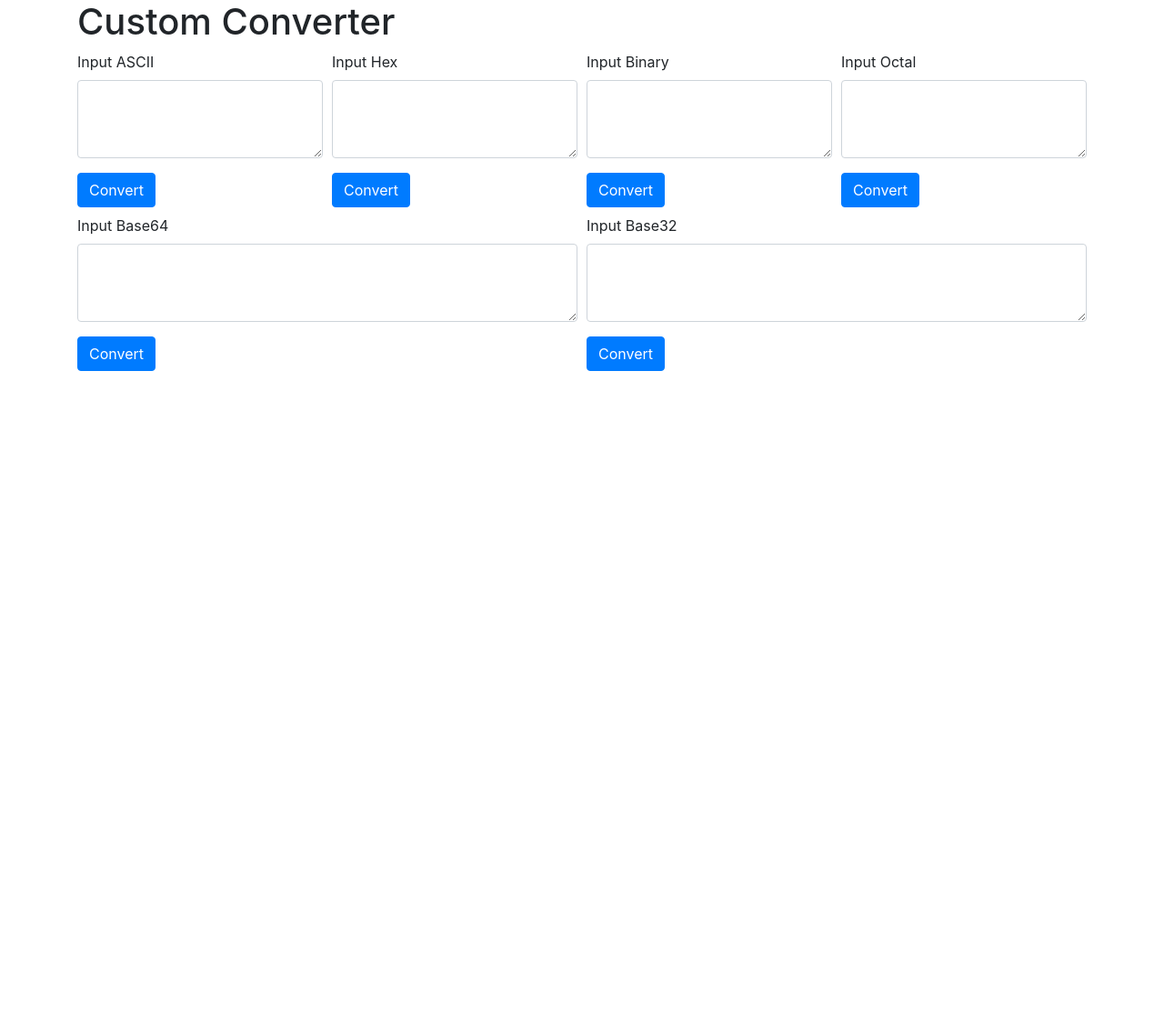
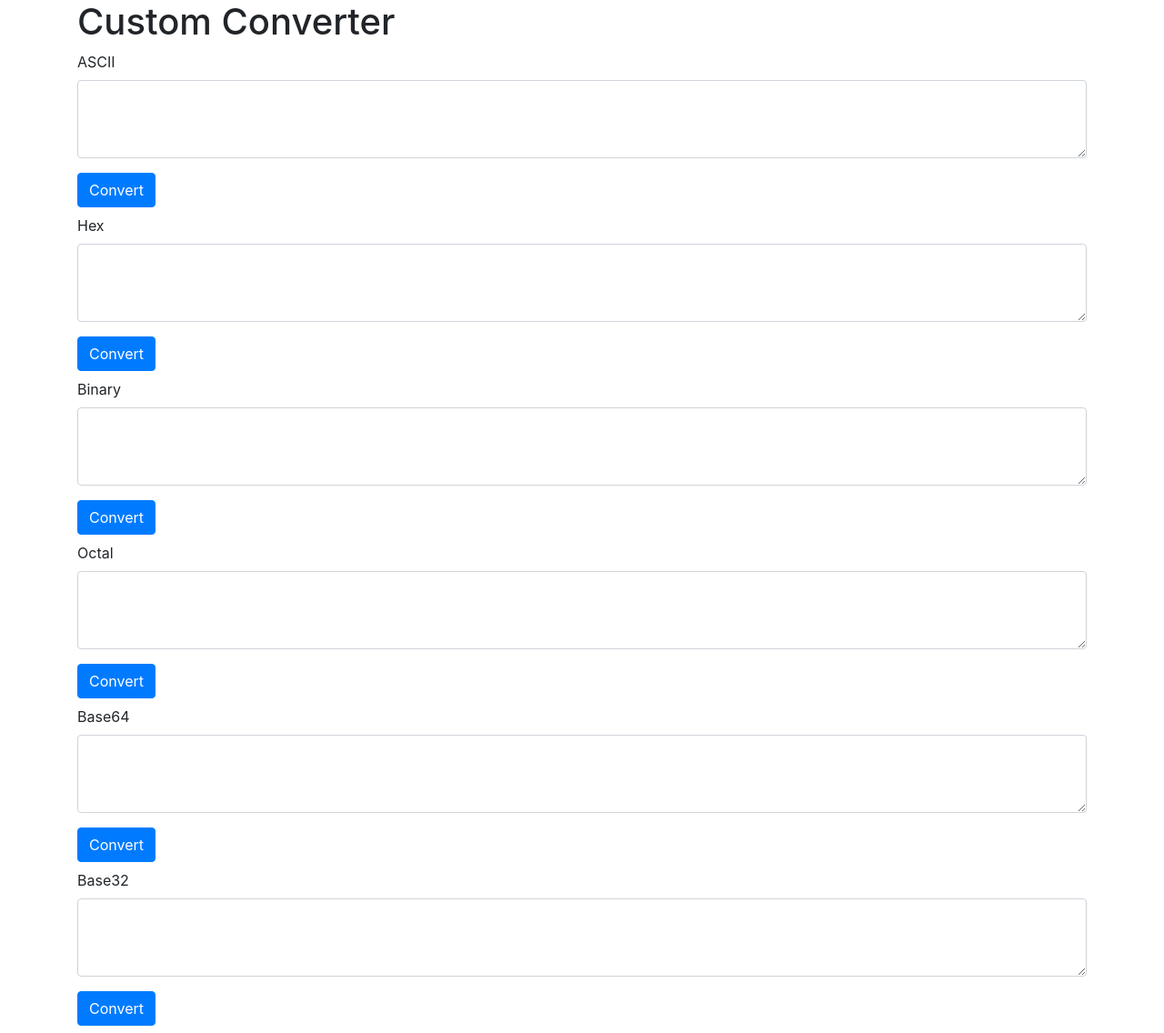
Before and after one commit to nadrojisk/flask-convert, a Flask app: page / in a window 1280 px wide. Shown: the whole page at 91% size. Before the commit the page ends 408 px from the top, so only its background shows below. Run offline with Flask 2, Linux system fonts and the light colour scheme; some libraries are stand-ins or nearby versions.

Commit message:
Updated formatting remove rows

```diff
--- a/src/templates/index.html
+++ b/src/templates/index.html
@@ -29,62 +29,58 @@
             <!-- <div class="alert alert-warning" role="alert" id="error">
             You have entered an invalid character and tried to convert it
         </div> -->
-            <div class="form-row">
 
-                <div class="col">
-                    <!-- <div class="w-25 p-3"> -->
+
+
             <div class="form-group">
-                        <label for="ascii_text">Input ASCII</label>
+                <label for="ascii_text">ASCII</label>
                 <textarea class="form-control" id="ascii_text" name="ascii_text" rows="3"></textarea>
             </div>
             <button type="submit" class="btn btn-primary mb-2" id="ascii_convert" name="ascii">Convert</button>
-                </div>
 
-                <div class="col">
+
+
             <div class="form-group">
-                        <label for="hex_text">Input Hex</label>
+                <label for="hex_text">Hex</label>
                 <textarea class="form-control" id="hex_text" name="hex_text" rows="3"></textarea>
             </div>
             <button type=" submit" class="btn btn-primary mb-2" id="hex_convert" name="hex">Convert</button>
-                </div>
 
-                <div class="col">
+
+
             <div class="form-group">
-                        <label for="bin_text">Input Binary</label>
+                <label for="bin_text">Binary</label>
                 <textarea class="form-control" id="bin_text" name="bin_text" rows="3"></textarea>
             </div>
             <button type=" submit" class="btn btn-primary mb-2" id="bin_convert" name="bin">Convert</button>
-                </div>
 
-                <div class="col">
+
+
             <div class="form-group">
-                        <label for="oct_text">Input Octal</label>
+                <label for="oct_text">Octal</label>
                 <textarea class="form-control" id="oct_text" name="oct_text" rows="3"></textarea>
             </div>
             <button type=" submit" class="btn btn-primary mb-2" id="oct_convert" name="oct">Convert</button>
-                </div>
 
-            </div>
 
-            <div class="form-row">
 
-                <div class="col">
+
+
             <div class="form-group">
-                        <label for="b64_text">Input Base64</label>
+                <label for="b64_text">Base64</label>
                 <textarea class="form-control" id="b64_text" name="b64_text" rows="3"></textarea>
             </div>
             <button type=" submit" class="btn btn-primary mb-2" id="b64_convert" name="b64">Convert</button>
-                </div>
 
-                <div class="col">
+
+
             <div class="form-group">
-                        <label for="b32_text">Input Base32</label>
+                <label for="b32_text">Base32</label>
                 <textarea class="form-control" id="b32_text" name="b32_text" rows="3"></textarea>
             </div>
             <button type=" submit" class="btn btn-primary mb-2" id="b32_convert" name="b32">Convert</button>
-                </div>
 
-            </div>
+
         </form>
     </main>
 
```
Lines whose indentation alone changed are shown as unchanged.
